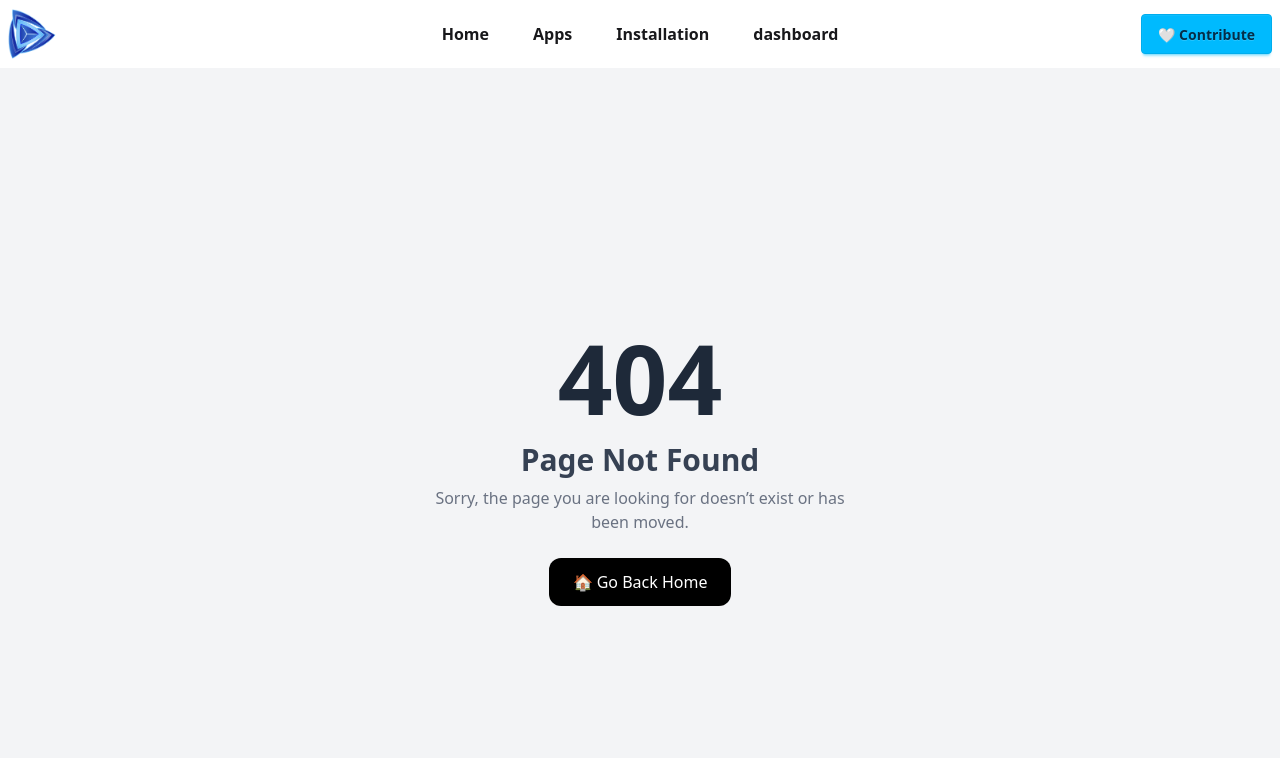
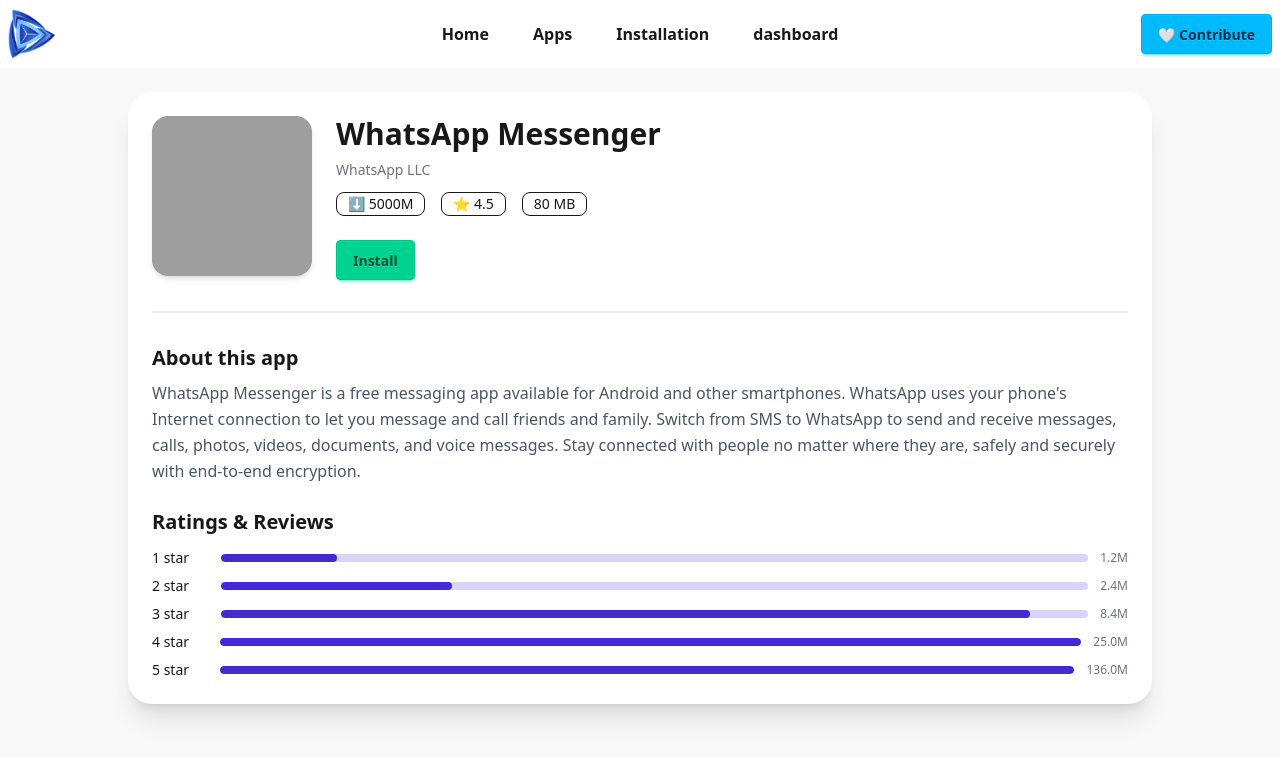
Before and after one commit to MahbubaSultanaEty/next-js-my-play-store, a Next.js app: page /apps/1 in a window 1280 px wide. Before the commit this address had no page. Shown: the top 758 px of the page. Built offline with nearby package versions, Linux system fonts and the light colour scheme; grey boxes are pictures that could not be loaded.

Commit message:
added app details page and customised skeleton from daisy in loading page for this details page

```diff
--- a/src/Components/ui/AppsCard.jsx
+++ b/src/Components/ui/AppsCard.jsx
@@ -12,7 +12,8 @@
           src={app.image}
                   alt={app.title}
                   width={100}
-                  height={100}
+                      height={100}
+                      loading="eager"
           className="w-full h-full object-cover hover:scale-105 transition duration-300"
         />
               </div>
@@ -31,7 +32,7 @@
         <div className="flex justify-between items-center text-sm text-gray-500">
 
           {/* Downloads */}
-          <span>⬇ {app.downloads}</span>
+          <span className='bg-zinc-100 p-2'>⬇ {app.downloads}</span>
 
           {/* Rating */}
           <span className="flex items-center gap-1">
--- /dev/null
+++ b/src/app/apps/[id]/loading.jsx
@@ -0,0 +1,20 @@
+import React from 'react';
+
+const AppDetailsLoading = () => {
+    return (
+        <div className='flex justify-center items-center my-12'>
+             <div className='w-10/12 '>
+            <div className="flex w-full  flex-col gap-4">
+                <div className="skeleton h-32 w-full">
+                    <div className='skeleton bg-amber-500 w-[60%] mx-auto'></div>
+  </div>
+  <div className="skeleton h-4 w-full"></div>
+  <div className="skeleton h-[30vh] w-full"></div>
+</div>
+        </div>
+           </div>
+
+    );
+};
+
+export default AppDetailsLoading;
--- /dev/null
+++ b/src/app/apps/[id]/page.jsx
@@ -0,0 +1,99 @@
+import React, { isValidElement } from 'react';
+import Image from 'next/image';
+
+const appsPromise = async () => {
+    const res = await fetch("http://localhost:3000/data.json");
+    const data = res.json();
+
+    return data;
+}
+
+const AppDetailsPage = async ({ params }) => {
+
+
+    const { id } = await params;
+    console.log( id);
+
+
+    const apps =await appsPromise();
+    console.log("apps", apps);
+    const app = apps.find((app) => app.id === Number(id));
+
+    return (
+         <div className="min-h-screen bg-base-200 p-6">
+
+      {/* Main Card */}
+      <div className="max-w-5xl mx-auto bg-base-100 rounded-3xl shadow-xl p-6 space-y-6">
+
+        {/* 🔥 Top Section */}
+        <div className="flex flex-col md:flex-row gap-6 items-center md:items-start">
+
+          {/* Image */}
+          <Image
+            src={app.image}
+                        alt={app.title}
+                        width={100}
+                        height={100}
+            className="w-40 h-40 object-cover rounded-2xl shadow-md"
+          />
+
+          {/* Info */}
+          <div className="flex-1 text-center md:text-left space-y-2">
+            <h1 className="text-3xl font-bold">{app.title}</h1>
+            <p className="text-sm text-gray-500">{app.companyName}</p>
+
+            {/* Stats */}
+            <div className="flex flex-wrap justify-center md:justify-start gap-4 mt-3 text-sm">
+              <span className="badge badge-outline">⬇ {app.downloads}</span>
+              <span className="badge badge-outline">⭐ {app.ratingAvg}</span>
+              <span className="badge badge-outline">{app.size} MB</span>
+            </div>
+
+            {/* Button */}
+            <button className="btn btn-success mt-4">
+              Install
+            </button>
+          </div>
+        </div>
+
+        {/* ✨ Divider */}
+        <div className="divider"></div>
+
+        {/* 📝 Description */}
+        <div>
+          <h2 className="text-xl font-semibold mb-2">About this app</h2>
+          <p className="text-gray-600 leading-relaxed">
+            {app.description}
+          </p>
+        </div>
+
+        {/* ⭐ Ratings Breakdown */}
+        <div>
+          <h2 className="text-xl font-semibold mb-3">Ratings & Reviews</h2>
+
+          <div className="space-y-2">
+            {app.ratings.map((r, i) => (
+              <div key={i} className="flex items-center gap-3">
+                <span className="w-16 text-sm">{r.name}</span>
+
+                <progress
+                  className="progress progress-primary w-full"
+                  value={r.count}
+                  max="9000000"
+                ></progress>
+
+                <span className="text-xs text-gray-500">
+                  {(r.count / 1000000).toFixed(1)}M
+                </span>
+              </div>
+            ))}
+          </div>
+        </div>
+
+      </div>
+    </div>
+    );
+};
+
+export default AppDetailsPage
+;
```
Also changed, not shown: src/Components/Navbar.jsx (+1 -1 lines).
